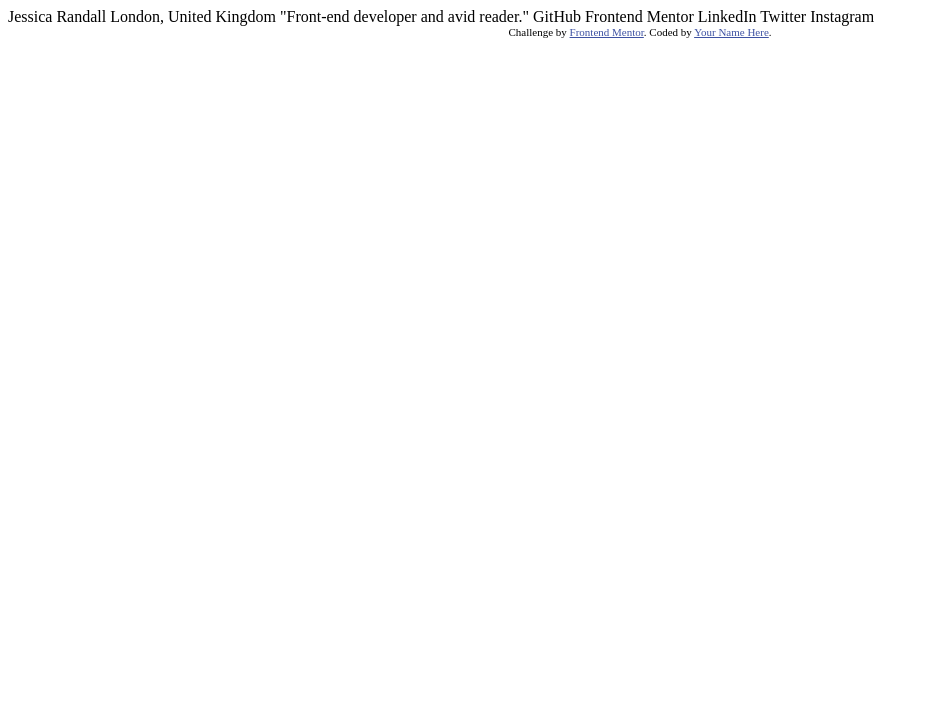
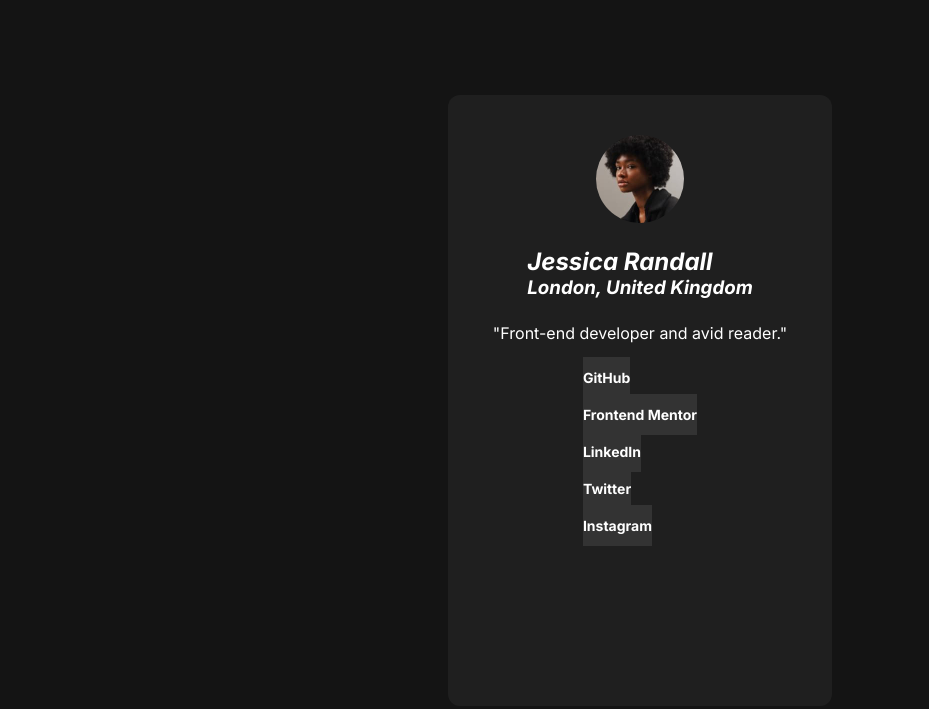
Before and after one commit to mci3x/Social-Links-Profile, a plain HTML site: page index.html in a window 1280 px wide. Shown: the whole page, without its empty margins (0-929 px from the left). Drawn offline with Linux system fonts and the light colour scheme.

Commit message:
Create CSS, HTML draft, CSS draft

```diff
--- a/index.html
+++ b/index.html
@@ -1,34 +1,63 @@
 <!DOCTYPE html>
 <html lang="en">
-<head>
-  <meta charset="UTF-8">
-  <meta name="viewport" content="width=device-width, initial-scale=1.0"> <!-- displays site properly based on user's device -->
+  <head>
+    <meta charset="UTF-8" />
+    <meta name="viewport" content="width=device-width, initial-scale=1.0" />
+    <!-- displays site properly based on user's device -->
+    <meta
+      name="description"
+      content="Frontend Mentor Social Links Profile challenge"
+    />
+    <link rel="stylesheet" href="style.css" />
+    <link rel="preconnect" href="https://fonts.googleapis.com" />
+    <link rel="preconnect" href="https://fonts.gstatic.com" crossorigin />
+    <link
+      href="https://fonts.googleapis.com/css2?family=Inter:ital,opsz,wght@0,14..32,100..900;1,14..32,100..900&display=swap"
+      rel="stylesheet"
+    />
 
-  <link rel="icon" type="image/png" sizes="32x32" href="./assets/images/favicon-32x32.png">
+    <link
+      rel="icon"
+      type="image/png"
+      sizes="32x32"
+      href="./assets/images/favicon-32x32.png"
+    />
 
-  <title>Frontend Mentor | Social links profile</title>
-
-  <!-- Feel free to remove these styles or customise in your own stylesheet 👍 -->
-  <style>
-    .attribution { font-size: 11px; text-align: center; }
-    .attribution a { color: hsl(228, 45%, 44%); }
-  </style>
-</head>
-<body>
-
-  Jessica Randall
-  London, United Kingdom
-  "Front-end developer and avid reader."
-
-  GitHub
-  Frontend Mentor
-  LinkedIn
-  Twitter
-  Instagram
-
-  <div class="attribution">
+    <title>Frontend Mentor | Social links profile</title>
+  </head>
+  <body>
+    <article class="card" role="main">
+      <img
+        src="assets/images/avatar-jessica.jpeg"
+        alt="Portrait of Jessica"
+        class="avatar"
+      />
+      <address class="bio">
+        <h1 class="name">Jessica Randall</h1>
+        <h3 class="city">London, United Kingdom</h3>
+      </address>
+      <p class="about">"Front-end developer and avid reader."</p>
+      <ul class="links">
+        <li role="button">
+          <a href="" class="link btn text-preset-2b">GitHub</a>
+        </li>
+        <li role="button">
+          <a href="" class="link btn text-preset-2b">Frontend Mentor</a>
+        </li>
+        <li role="button">
+          <a href="" class="link btn text-preset-2b">LinkedIn</a>
+        </li>
+        <li role="button">
+          <a href="" class="link btn text-preset-2b">Twitter</a>
+        </li>
+        <li role="button">
+          <a href="" class="link btn text-preset-2b">Instagram</a>
+        </li>
+      </ul>
+    </article>
+    <!-- <div class="attribution">
     Challenge by <a href="https://www.frontendmentor.io?ref=challenge" target="_blank">Frontend Mentor</a>.
     Coded by <a href="#">Your Name Here</a>.
-  </div>
-</body>
+  </div> -->
+  </body>
 </html>
--- /dev/null
+++ b/style.css
@@ -0,0 +1,125 @@
+/********************************/
+/* Cheatsheet :D */
+/********************************/
+
+/*  4px = 0.25rem
+    12px = 0.75rem
+    14px = 0.875rem
+    16px = 1rem
+    20px = 1.25rem
+    24px = 1.5rem
+    32px = 2rem
+    45px = 2.813rem
+    304px = 19rem
+    327px = 20.438rem
+    384px = 24rem
+    501px = 31.313rem
+    522px = 32.625rem
+    611px = 38.188rem
+    704px = 44rem
+    1440px = 90rem
+    1920px = 120rem
+*/
+
+/********************************/
+/* General */
+/********************************/
+
+* {
+  padding: 0;
+  margin: 0;
+  box-sizing: border-box;
+}
+
+body {
+  font-family: "Inter", sans-serif;
+  color: white;
+  background-color: var(--grey-900);
+  display: flex;
+  justify-content: center;
+  align-items: center;
+  height: 100vh;
+}
+
+/********************************/
+/* Custom properties */
+/********************************/
+
+:root {
+  --accent: hsl(75, 94%, 57%);
+  --grey-700: hsl(0, 0%, 20%);
+  --grey-800: hsl(0, 0%, 12%);
+  --grey-900: hsl(0, 0%, 8%);
+  --spacing-sm: 1rem;
+  --spacing-md: 1.5rem;
+  --spacing-lg: 2.5rem;
+}
+
+/********************************/
+/* Reusable components */
+/********************************/
+.text-preset-1 {
+  font-size: 1.5rem;
+  font-weight: 600;
+  line-height: 1.5;
+}
+
+.text-preset-2 {
+  font-size: 0.875rem;
+  font-weight: 400;
+  line-height: 1.5;
+}
+
+.text-preset-2b {
+  font-size: 0.875rem;
+  font-weight: 700;
+  line-height: 1.5;
+}
+
+.link {
+  text-decoration: none;
+  color: white;
+}
+
+.btn {
+  width: 19rem;
+  height: 2.813rem;
+  background-color: var(--grey-700);
+  text-align: center;
+  padding: 0.75rem 0;
+}
+
+.btn:hover {
+  background-color: var(--accent);
+}
+
+/********************************/
+/* Elements */
+/********************************/
+
+.card {
+  display: flex;
+  flex-direction: column;
+  align-items: center;
+  justify-content: flex-start;
+  gap: var(--spacing-md);
+  padding: var(--spacing-lg);
+  border-radius: 12px;
+  background-color: var(--grey-800);
+  width: 24rem;
+  height: 38.188rem;
+}
+
+.avatar {
+  width: 88px;
+  height: 88px;
+  border-radius: 50%;
+  /* margin-bottom: var(--spacing-md); */
+}
+
+.links {
+  display: flex;
+  flex-direction: column;
+  list-style: none;
+  gap: var(--spacing-sm);
+}
```
Also changed, not shown: assets/fonts/Inter-VariableFont_slnt,wght.ttf (deleted), assets/fonts/OFL.txt (deleted), assets/fonts/README.txt (deleted), assets/fonts/static/Inter-Bold.ttf (deleted), assets/fonts/static/Inter-Regular.ttf (deleted), assets/fonts/static/Inter-SemiBold.ttf (deleted), 1 other file.
